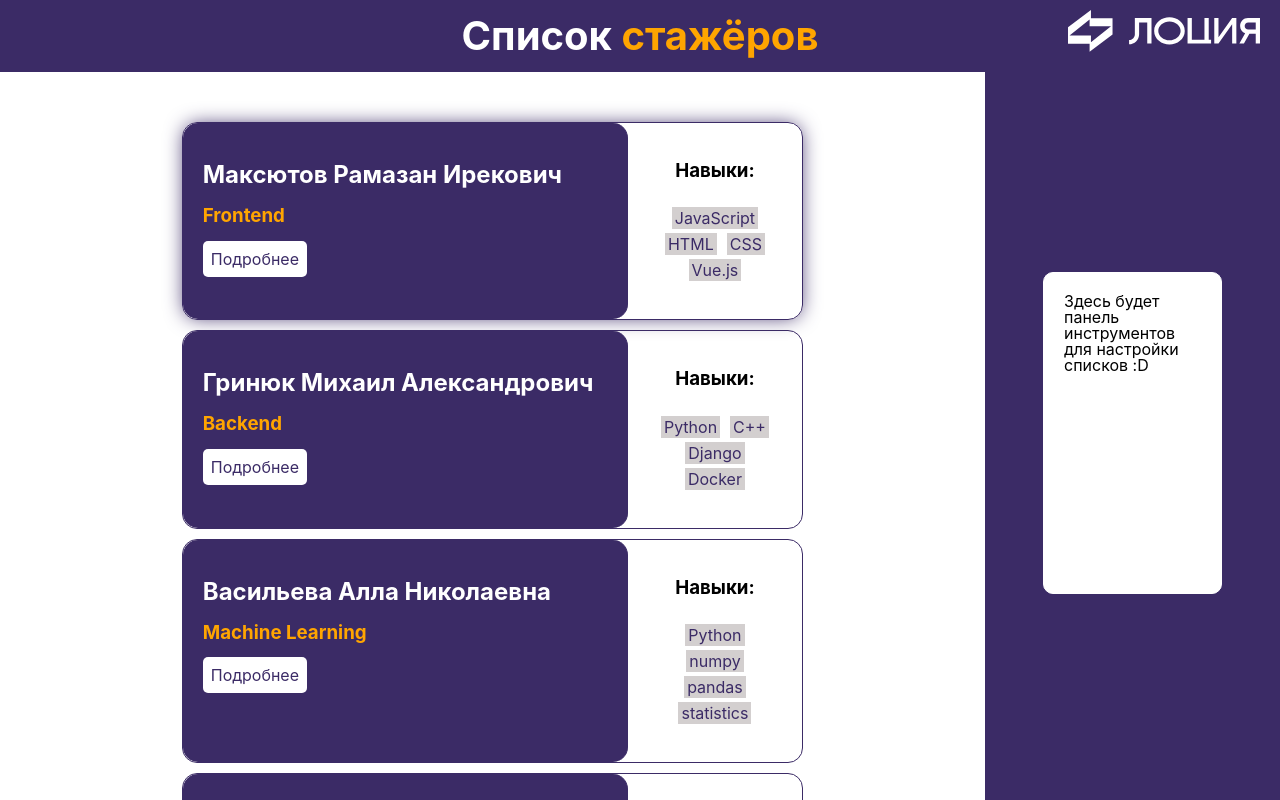
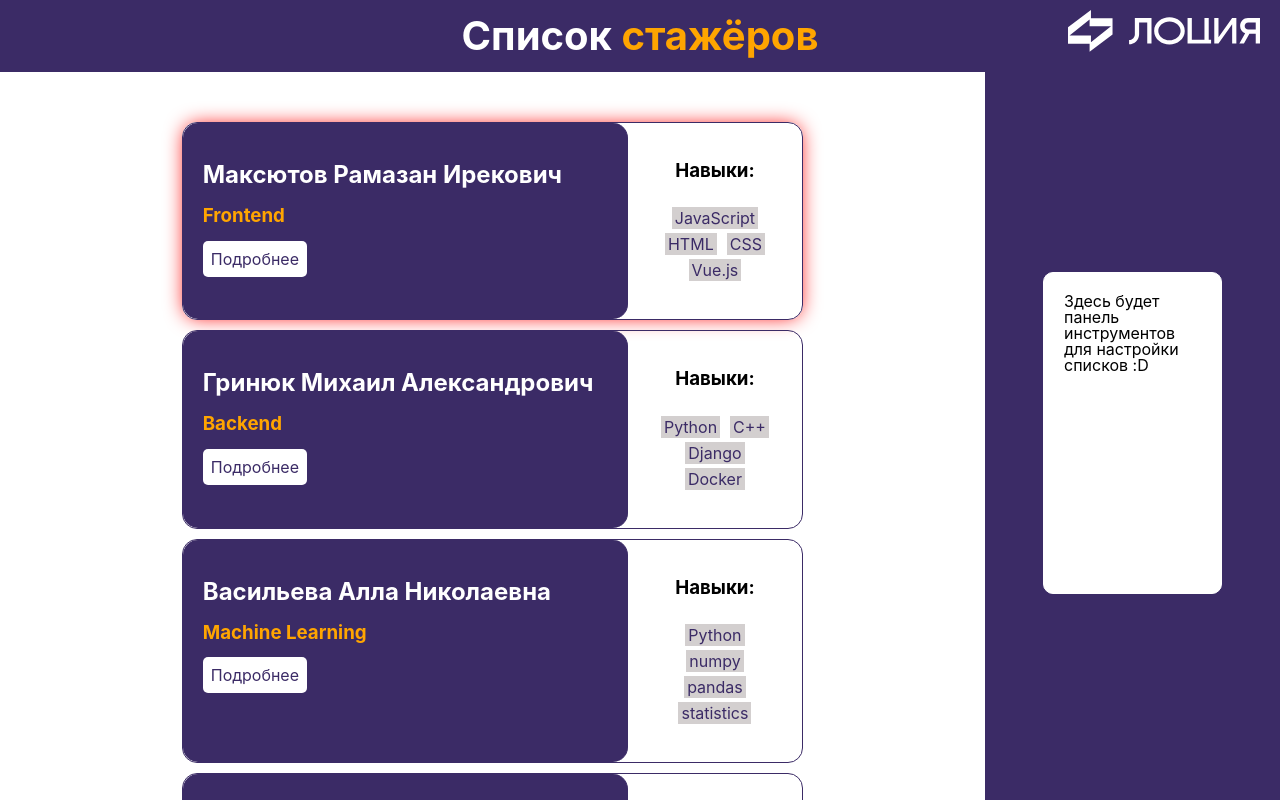
Before and after one commit to Ramazanmak/intern-list, a Vue app: page / in a window 1280 px wide. In both pictures the pointer is over the element 492 px from the left and 221 px from the top of the page. Shown: the top 800 px of the page. Built offline with nearby package versions, Linux system fonts and the light colour scheme.

Commit message:
checking

```diff
--- a/src/components/Home/InternCard.vue
+++ b/src/components/Home/InternCard.vue
@@ -42,7 +42,7 @@
 
     }
     article:hover{
-        box-shadow:0 0 20px -3px rgb(59, 43, 102);
+        box-shadow:0 0 20px -3px red;
         transition-duration:250ms;
     }
 
--- a/src/views/InternView.vue
+++ b/src/views/InternView.vue
@@ -1,6 +1,6 @@
 <script setup>
-import MyHeader from '../components/Common/CommonHeader.vue';
-import MyFooter from '../components/Common/CommonFooter.vue';
+import MyHeader from '../components/common/CommonHeader.vue';
+import MyFooter from '../components/common/CommonFooter.vue';
 import internList from '../assets/intern-list.json' with {type:'json'}
 
 import {ref} from 'vue'
```
